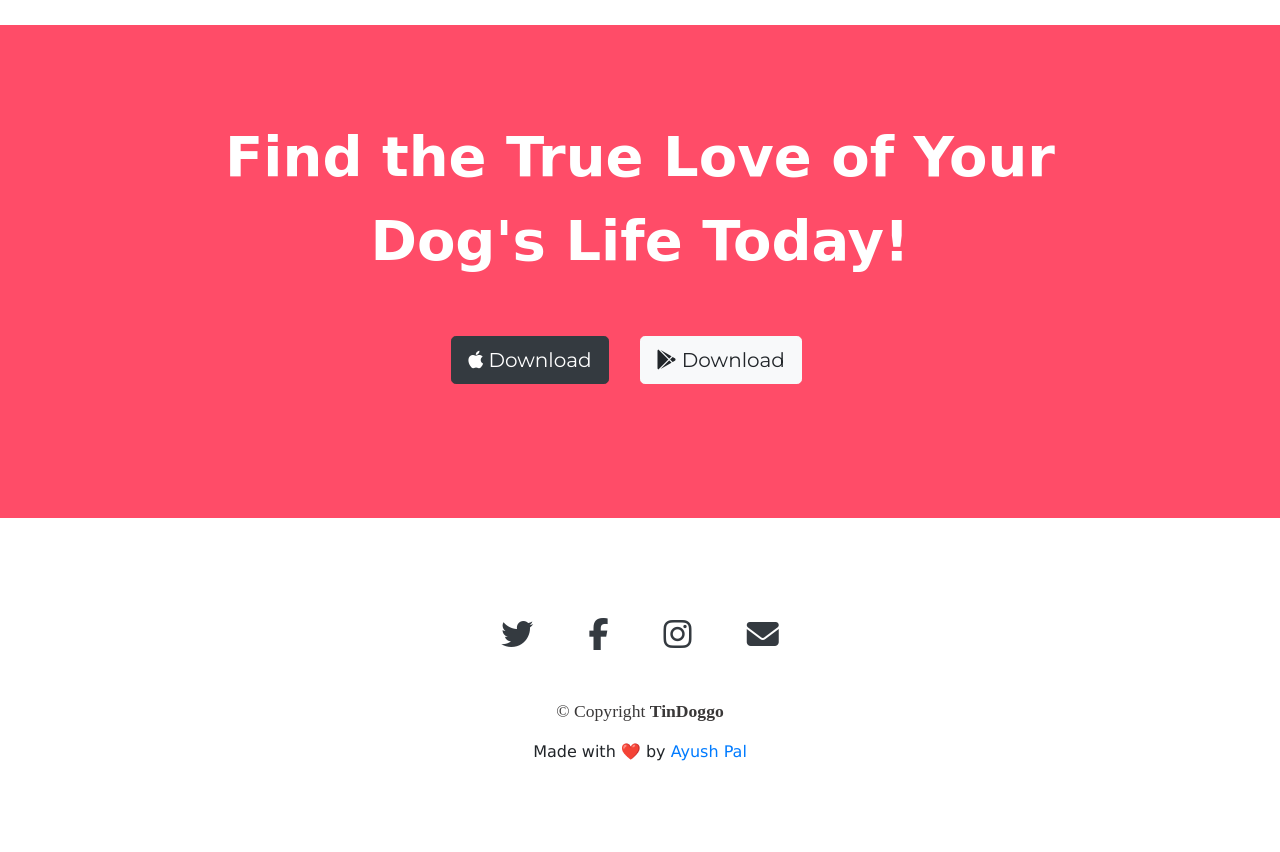
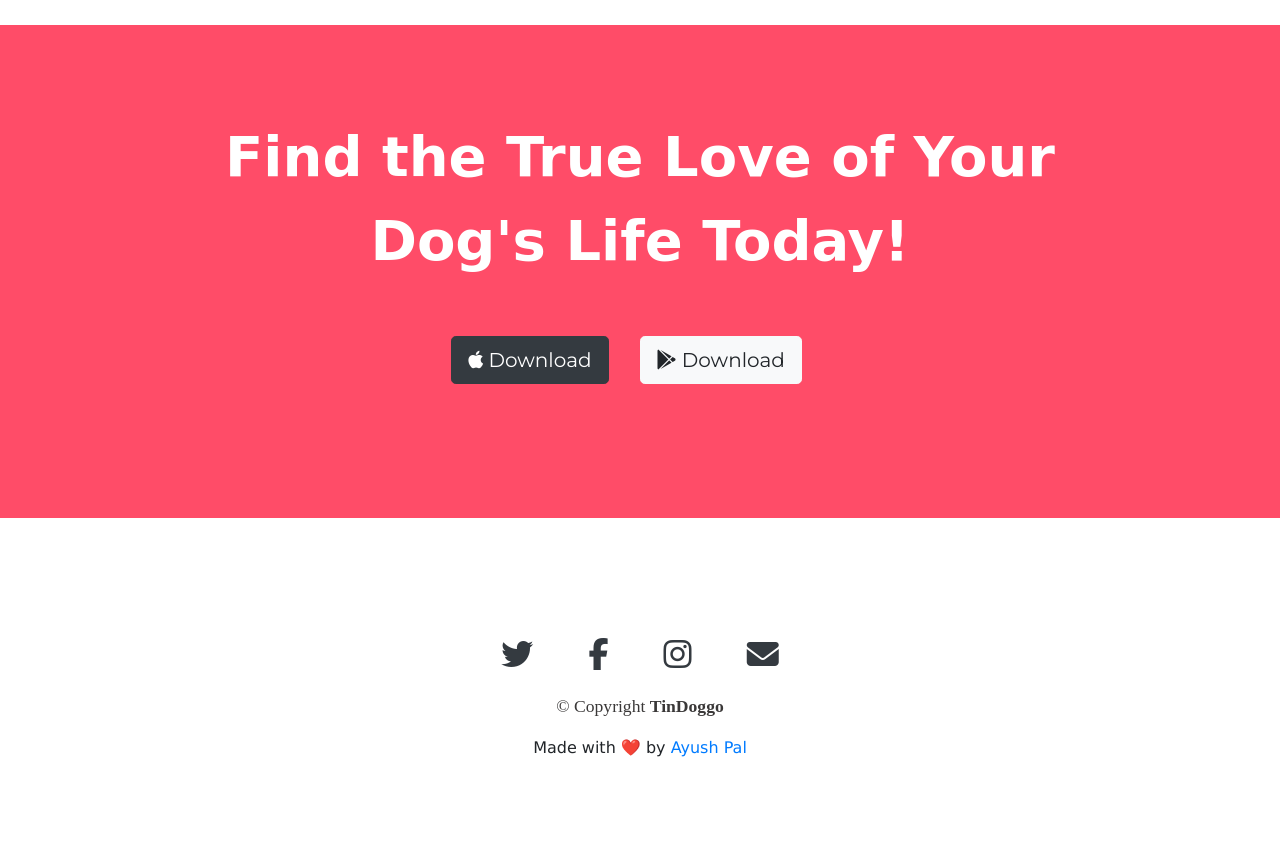
Before and after one commit to Ayushpal11/tindoggo, a plain HTML site: page index.html in a window 1280 px wide. Shown: the part 2557-3409 px from the top of the page. Drawn offline with nearby package versions, Linux system fonts and the light colour scheme.

Commit message:
Did some changes

```diff
--- a/css/styles.css
+++ b/css/styles.css
@@ -122,14 +122,14 @@ p {
     background-color: #fff;
     text-align: center;
     font-family: 'Lucida Sans', 'Lucida Sans Regular', 'Lucida Grande', 'Lucida Sans Unicode', Geneva, Verdana, sans-serif;
-    padding: 100px 15% 20%;
+    padding: 100px 15% 7%;
   }
   .spanSpace {
     padding-left: 25px;
     padding-right: 25px;
   }
-  .social {
-    padding-bottom: 5%;
+  .social{
+    margin: 20px 10px;
   }
 
   @media (max-width: 1028px) {
```
